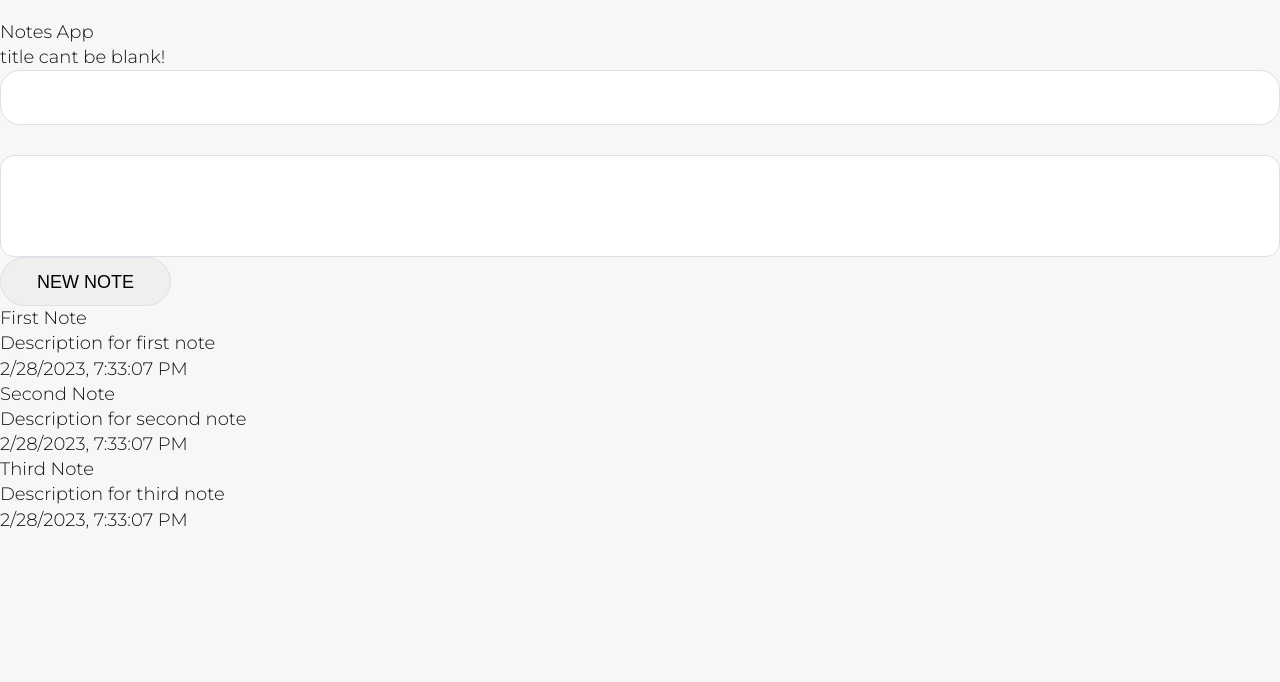
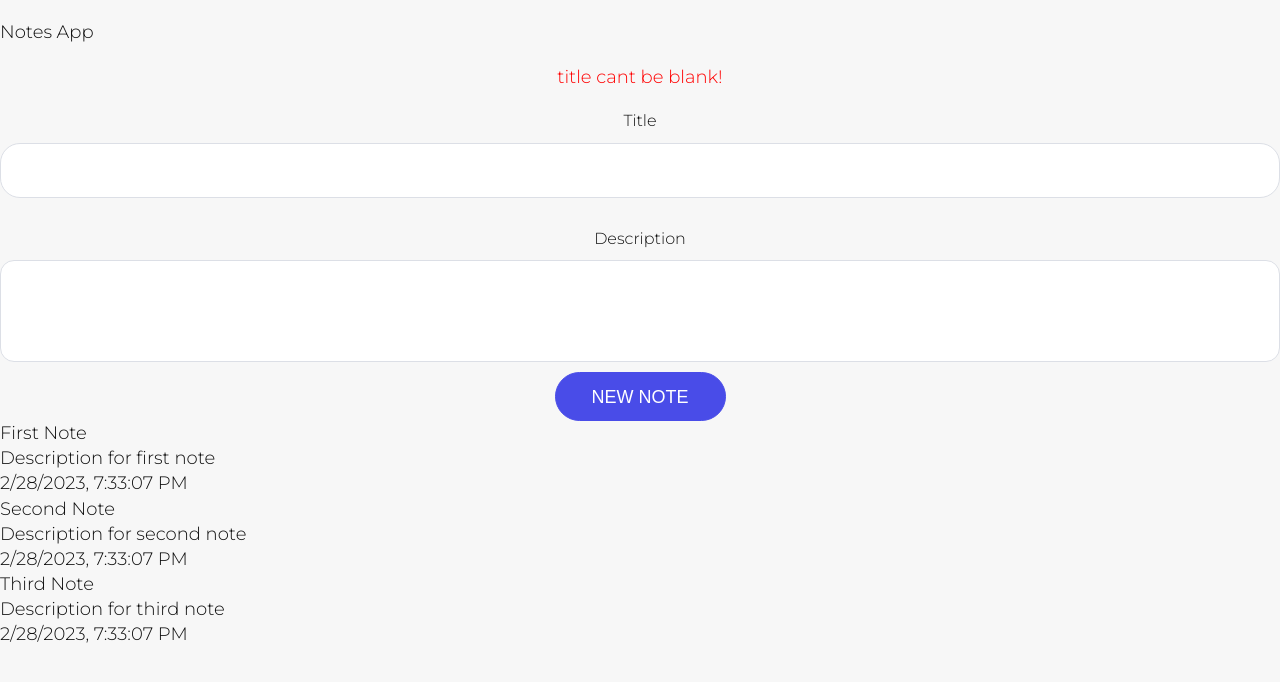
Before and after one commit to daniltsy/NotesApp, a Vue app: page / in a window 1280 px wide. Both pictures are taken after a click on the button "NEW NOTE". Shown: the top 682 px of the page. Built offline with nearby package versions, Linux system fonts and the light colour scheme.

Commit message:
Added new components

```diff
--- a/src/App.vue
+++ b/src/App.vue
@@ -4,15 +4,8 @@
       <section>
         <div class="container">
           <h1>{{ title }}</h1>
-          <div class="message" v-if="message">
-            <p>{{ message }}</p>
-          </div>
-          <div class="new-note">
-            <input v-model="note.title" type="text" />
-            <textarea v-model="note.descr"></textarea>
-            <button class="btn" @click="addNote">New note</button>
-          </div>
-
+          <message v-if="message" :message="message"></message>
+          <new-note :note="note" @addNote="addNote"></new-note>
           <div class="notes">
             <div class="note" v-for="(note, index) in notes" :key="index">
               <div class="note-header">
@@ -32,9 +25,11 @@
 
 <script>
 import message from "@/components/Message"
+import newNote from "@/components/NewNote"
 export default {
   components: {
     message,
+    newNote,
   },
   name: "App",
   data() {
--- a/src/assets/scss/common/buttons.scss
+++ b/src/assets/scss/common/buttons.scss
@@ -1,6 +1,7 @@
 .btn {
   display: inline-block;
   padding: .8em 2em;
+  margin-top: 10px;
   line-height: 1;
   text-transform: uppercase;
   cursor: pointer;
--- /dev/null
+++ b/src/components/Message.vue
@@ -0,0 +1,27 @@
+<template>
+  <div class="message">
+    <h1>{{ message }}</h1>
+  </div>
+</template>
+
+<script>
+export default {
+  name: "message",
+  props: {
+    message: {
+      type: String,
+      required: true,
+    },
+  },
+}
+</script>
+
+<style scoped>
+.message {
+  text-align: center;
+  padding: 20px;
+}
+h1 {
+  color: red;
+}
+</style>
--- /dev/null
+++ b/src/components/NewNote.vue
@@ -0,0 +1,32 @@
+<template>
+  <div class="new-note">
+    <label for="title">Title</label>
+    <input v-model="note.title" type="text" />
+    <label for="description">Description</label>
+    <textarea v-model="note.descr"></textarea>
+    <button class="btn btnPrimary" @click="addNote">New note</button>
+  </div>
+</template>
+
+<script>
+export default {
+  name: "NewNote",
+  props: {
+    note: {
+      type: Object,
+      required: true,
+    },
+  },
+  methods: {
+    addNote() {
+      this.$emit("addNote", this.note)
+    },
+  },
+}
+</script>
+
+<style lang="scss">
+.new-note {
+  text-align: center;
+}
+</style>
```
